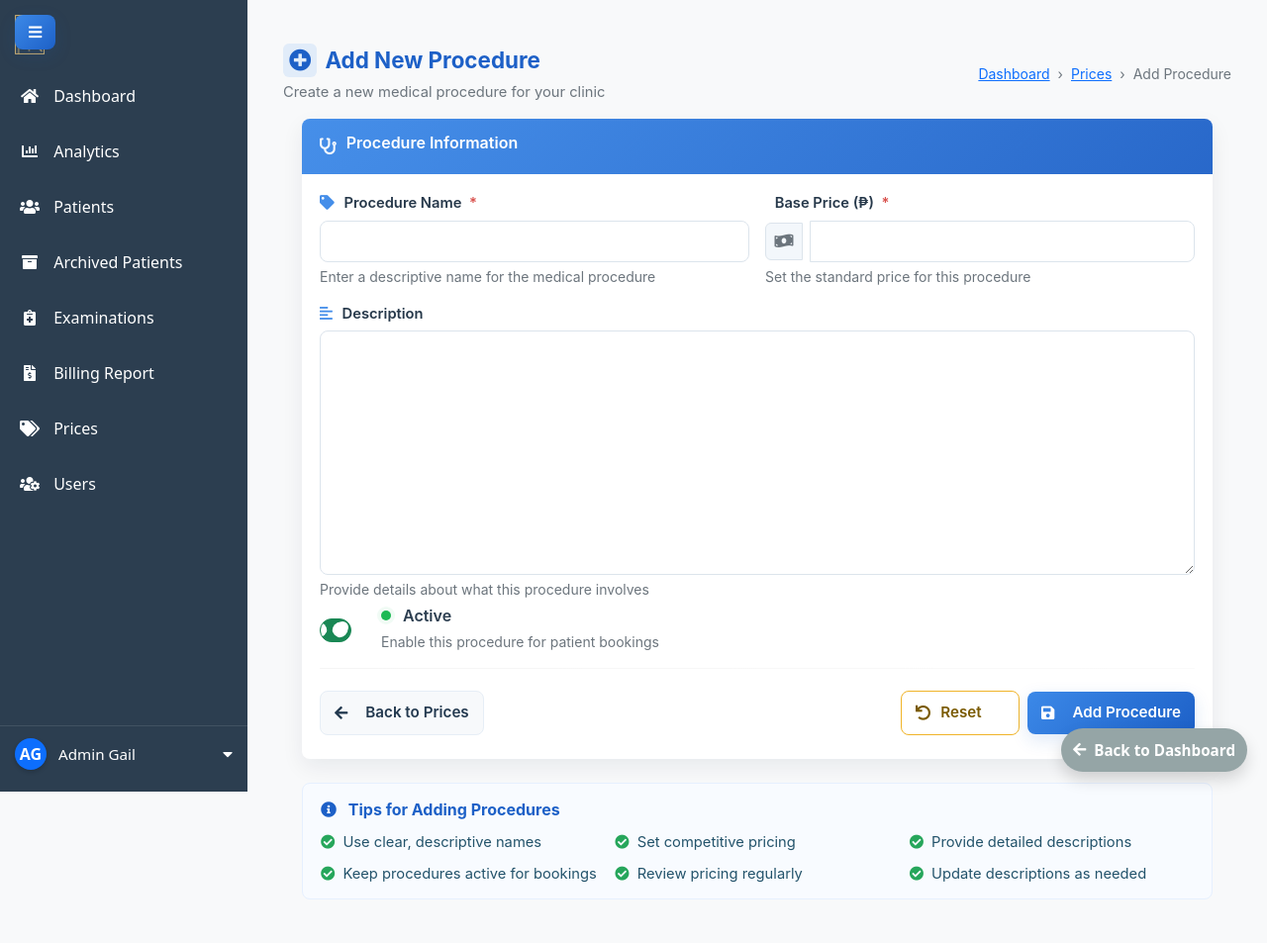
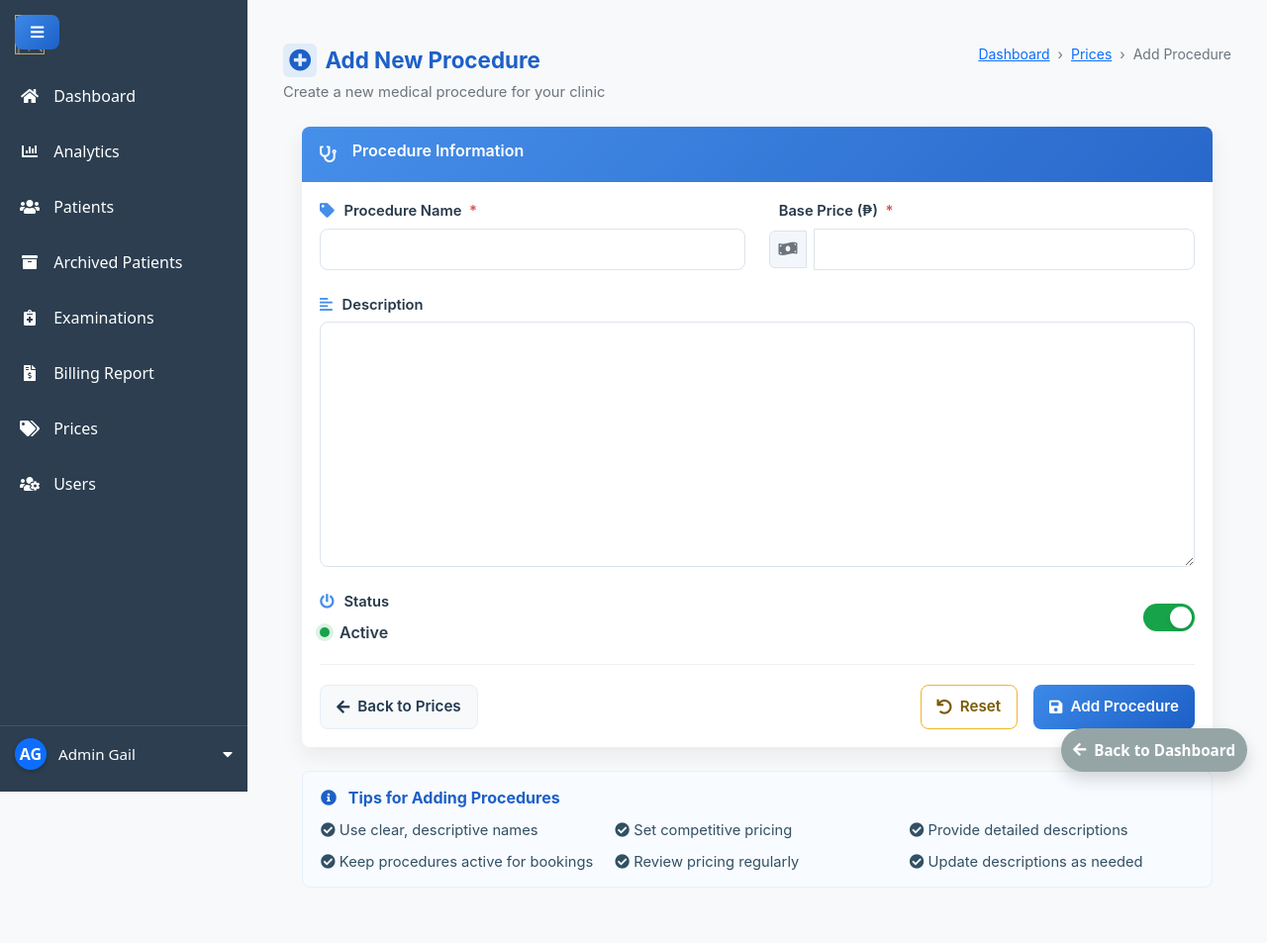
Before and after one commit to carlosinag/comebackcapstone, a Django app: page /custom-admin/add-procedure/ in a window 1280 px wide. Shown: the whole page at 99% size. After the commit the page ends 897 px from the top, so only its background shows below. Run offline with Django 5.2, Linux system fonts and the light colour scheme; a user stored in the database is signed in; some libraries are stand-ins or nearby versions.

Commit message:
now playing, graduation march

```diff
--- a/templates/admin/add_procedure_new.html
+++ b/templates/admin/add_procedure_new.html
@@ -1,21 +1,148 @@
 {% extends 'base.html' %}
 
+{% block skeleton %}
+{% endblock %}
+
 {% block title %}Add New Procedure{% endblock %}
+
+{% block extra_css %}
+<style>
+  :root{
+    --blue-600: #1d60c7;
+    --blue-500: #3c89e8;
+    --bg: #fbfdff;
+    --muted: #6c757d;
+    --card-radius: 8px;
+    --card-shadow: 0 8px 22px rgba(15, 32, 63, 0.07);
+    --gap: 12px;
+    --control-border: #dce4ec;
+    --success: #16a34a;
+    --gray-300: #d1d5db;
+  }
+
+  .page-wrap { max-width: 1200px; margin: 0 auto; color: #213547; font-family: Inter, system-ui, -apple-system, "Segoe UI", Roboto, "Helvetica Neue", Arial; }
+  .page-header { margin-bottom: 8px; }
+  .title { font-size: 1.4rem; font-weight: 700; margin: 0; color: var(--blue-600); display:flex; align-items:center; gap:8px; }
+  .title-icon { background: rgba(60,137,232,0.12); color: var(--blue-600); padding: 6px; border-radius: 6px; display:inline-flex; align-items:center; justify-content:center; }
+  .subtitle { font-size: .92rem; color: var(--muted); margin: 4px 0 0; }
+
+  .breadcrumb { background: transparent; padding:0; margin:0; }
+
+  .main-card { width: 100%; max-width: 920px; border-radius: var(--card-radius); overflow: hidden; box-shadow: var(--card-shadow); background: white; }
+  .card-top { background: linear-gradient(135deg, rgba(60,137,232,0.95), rgba(29,96,199,0.95)); color: #fff; padding: 12px 18px; display:flex; align-items:center; gap:12px; }
+  .card-top .fa-stethoscope { font-size: 1.05rem; opacity: 0.95; }
+  .card-title { font-weight: 600; font-size: 1rem; }
+
+  .card-body { padding: 18px; }
+
+  .field-label { font-size: .92rem; font-weight: 600; display:block; color:#26384a; margin-bottom:6px; }
+  .field-icon { color: var(--blue-500); margin-right:6px; opacity: .95; }
+  .req { color: #d9534f; margin-left:4px; font-weight:600; }
+
+  input[type="text"], input[type="number"], .form-control, textarea, select {
+    width:100%; border-radius: 8px; border: 1.5px solid var(--control-border);
+    padding: .55rem .65rem; font-size: .95rem; outline: none;
+    transition: all .15s ease; background: #fff; color: #213547; box-sizing: border-box;
+  }
+
+  textarea { min-height: 150px; resize: vertical; padding-top: .7rem; }
+
+  input:focus, textarea:focus, select:focus {
+    border-color: var(--blue-500);
+    box-shadow: 0 0 0 6px rgba(60,137,232,0.07);
+  }
+
+  .input-group.compact { display:flex; align-items:center; gap:8px; }
+  .input-group-prepend { width:38px; height:38px; border-radius:6px; background:#f3f7fb; color: var(--muted); border:1px solid var(--control-border); display:flex; align-items:center; justify-content:center; }
+  .input-group-prepend .fa-money-bill-wave { font-size: .95rem; }
+
+  .field-help { color: var(--muted); font-size: .87rem; margin-top:4px; }
+
+  /* Toggle switch */
+  .switch {
+    position: relative;
+    display: inline-block;
+    width: 52px;
+    height: 28px;
+  }
+  .switch input { opacity: 0; width: 0; height: 0; }
+  .slider {
+    position: absolute;
+    cursor: pointer;
+    top: 0; left: 0; right: 0; bottom: 0;
+    background-color: var(--gray-300);
+    transition: .3s;
+    border-radius: 34px;
+  }
+  .slider:before {
+    position: absolute;
+    content: "";
+    height: 22px;
+    width: 22px;
+    left: 3px;
+    bottom: 3px;
+    background-color: white;
+    transition: .3s;
+    border-radius: 50%;
+    box-shadow: 0 2px 4px rgba(0,0,0,0.1);
+  }
+  input:checked + .slider {
+    background-color: var(--success);
+  }
+  input:checked + .slider:before {
+    transform: translateX(24px);
+  }
+
+  .status-display {
+    display: flex;
+    align-items: center;
+    gap: 10px;
+    font-weight: 600;
+    color: #2c3e50;
+  }
+  .status-dot {
+    width: 10px;
+    height: 10px;
+    border-radius: 50%;
+    background: #d3dbe4;
+    transition: background .2s;
+  }
+  .status-dot.active {
+    background: #16a34a;
+    box-shadow: 0 0 0 4px rgba(22,163,74,0.15);
+  }
+
+  .divider { height:1px; background: rgba(0,0,0,0.06); margin: 20px 0; }
+
+  .btn { border-radius: 8px; padding: 10px 16px; font-weight:600; font-size:.95rem; border: none; cursor: pointer; display:inline-flex; align-items:center; gap:8px; transition: all .2s; }
+  .btn-ghost { background: #f7f9fb; color:#23394f; border:1px solid #e6eef6; }
+  .btn-outline-warning { background: transparent; border: 1.5px solid #f0b429; color:#7a5a02; }
+  .btn-primary { background: linear-gradient(135deg, var(--blue-500), var(--blue-600)); color:#fff; }
+
+  .tips-box { background: #f8fbff; border: 1px solid #e6f0ff; padding: 14px 18px; border-radius:8px; width:100%; max-width:920px; }
+  .tips-header { font-weight:700; color:var(--blue-600); margin-bottom:10px; }
+  .tips-grid { display:grid; grid-template-columns:repeat(3, 1fr); gap:10px; font-size:.92rem; color:#325063; }
+
+  @media (max-width: 640px) {
+    .tips-grid { grid-template-columns:1fr; }
+  }
+</style>
+{% endblock %}
 
 {% block content %}
 <div class="page-wrap px-3 py-4">
 
   <!-- Header -->
-  <div class="page-header d-flex justify-content-between align-items-start mb-3">
+  <div class="page-header d-flex justify-content-between align-items-start mb-4">
     <div>
       <h1 class="title">
-        <span class="title-icon"> <i class="fas fa-plus-circle"></i> </span>
+        <span class="title-icon"><i class="fas fa-plus-circle"></i></span>
         Add New Procedure
       </h1>
       <p class="subtitle">Create a new medical procedure for your clinic</p>
     </div>
 
-    <nav aria-label="breadcrumb" class="breadcrumb-wrap">
+    <nav aria-label="breadcrumb">
       <ol class="breadcrumb small mb-0">
         <li class="breadcrumb-item"><a href="{% url 'admin_dashboard' %}">Dashboard</a></li>
         <li class="breadcrumb-item"><a href="{% url 'admin_prices' %}">Prices</a></li>
@@ -24,106 +151,86 @@
     </nav>
   </div>
 
-  <!-- Main content area -->
+  <!-- Main Card -->
   <div class="d-flex justify-content-center">
     <div class="main-card">
 
-      <!-- Card header -->
       <div class="card-top">
-        <div class="card-top-left">
+        <div class="d-flex align-items-center gap-3">
           <i class="fas fa-stethoscope"></i>
           <span class="card-title">Procedure Information</span>
         </div>
       </div>
 
-      <!-- Card body / Form -->
       <div class="card-body">
         <form method="POST" action="{% url 'add_service' %}" novalidate id="procedure-form">
           {% csrf_token %}
 
-          <div class="row gx-3 gy-3">
-            <!-- Left column -->
+          <div class="row gx-4 gy-4">
+
             <div class="col-md-6">
-              <label for="{{ form.name.id_for_label }}" class="field-label">
-                <i class="fas fa-tag field-icon"></i> Procedure Name <span class="req">*</span>
-              </label>
+              <label class="field-label"><i class="fas fa-tag field-icon"></i> Procedure Name <span class="req">*</span></label>
               {{ form.name }}
-              {% if form.name.errors %}
-                <div class="invalid-feedback d-block small mt-1">{{ form.name.errors.0 }}</div>
-              {% endif %}
-              <div class="field-help small text-muted mt-1">Enter a descriptive name for the medical procedure</div>
             </div>
 
-            <!-- Right column -->
             <div class="col-md-6">
-              <label for="{{ form.base_price.id_for_label }}" class="field-label">
-                <i class="fas fa-peso-sign field-icon"></i> Base Price (₱) <span class="req">*</span>
-              </label>
-
+              <label class="field-label"><i class="fas fa-peso-sign field-icon"></i> Base Price (₱) <span class="req">*</span></label>
               <div class="input-group compact">
                 <span class="input-group-prepend"><i class="fas fa-money-bill-wave"></i></span>
                 {{ form.base_price }}
               </div>
-              {% if form.base_price.errors %}
-                <div class="invalid-feedback d-block small mt-1">{{ form.base_price.errors.0 }}</div>
-              {% endif %}
-              <div class="field-help small text-muted mt-1">Set the standard price for this procedure</div>
             </div>
 
-            <!-- Description - full width -->
             <div class="col-12">
-              <label for="{{ form.description.id_for_label }}" class="field-label">
-                <i class="fas fa-align-left field-icon"></i> Description
-              </label>
+              <label class="field-label"><i class="fas fa-align-left field-icon"></i> Description</label>
               {{ form.description }}
-              {% if form.description.errors %}
-                <div class="invalid-feedback d-block small mt-1">{{ form.description.errors.0 }}</div>
-              {% endif %}
-              <div class="field-help small text-muted mt-1">Provide details about what this procedure involves</div>
             </div>
 
-            <!-- Status / Toggle -->
-            <div class="col-12 d-flex align-items-center gap-3 mt-1">
-              <div class="form-check form-switch">
-                {{ form.is_active }}
+            <div class="col-12">
+              <div class="d-flex align-items-center justify-content-between flex-wrap gap-3">
+                <div>
+                  <div class="field-label mb-2">
+                    <i class="fas fa-power-off field-icon"></i> Status
+                  </div>
+                  <div class="status-display">
+                    <span class="status-dot" id="status-dot"></span>
+                    <span id="status-label">Active</span>
+                  </div>
+                </div>
+
+                <label class="switch">
+                  {{ form.is_active }}
+                  <span class="slider round"></span>
+                </label>
               </div>
+            </div>
 
-              <div>
-                <div class="d-flex align-items-center">
-                  <span id="status-bullet" class="status-bullet active"></span>
-                  <span id="status-text" class="status-label">Active</span>
-                </div>
-                <div class="field-help small text-muted mt-1">Enable this procedure for patient bookings</div>
-              </div>
+          </div>
+
+          <div class="divider"></div>
+
+          <!-- Buttons -->
+          <div class="action-row d-flex justify-content-between align-items-center flex-wrap gap-3">
+            <a href="{% url 'admin_prices' %}" class="btn btn-ghost">
+              <i class="fas fa-arrow-left"></i> Back to Prices
+            </a>
+
+            <div class="action-buttons d-flex gap-3">
+              <button type="reset" class="btn btn-outline-warning">
+                <i class="fas fa-undo"></i> Reset
+              </button>
+              <button type="submit" class="btn btn-primary">
+                <i class="fas fa-save"></i> Add Procedure
+              </button>
             </div>
           </div>
 
-          <!-- Separator -->
-          <div class="divider"></div>
-
-          <!-- Action bar -->
-          <div class="action-row d-flex justify-content-between align-items-center">
-            <a href="{% url 'admin_prices' %}" class="btn btn-ghost">
-              <i class="fas fa-arrow-left me-2"></i> Back to Prices
-            </a>
-
-            <div class="action-buttons d-flex align-items-center gap-2">
-              <button type="reset" class="btn btn-outline-warning">
-                <i class="fas fa-undo"></i> Reset
-              </button>
-
-              <button type="submit" class="btn btn-primary">
-                <i class="fas fa-save me-2"></i> Add Procedure
-              </button>
-            </div>
-          </div>
         </form>
       </div>
-
     </div>
   </div>
 
-  <!-- Tips -->
+  <!-- Tips Section -->
   <div class="info-row d-flex justify-content-center mt-4">
     <div class="tips-box">
       <div class="tips-header"><i class="fas fa-info-circle me-2"></i> Tips for Adding Procedures</div>
@@ -137,238 +244,58 @@
       </div>
     </div>
   </div>
+
 </div>
+{% endblock %}
 
+{% block extra_js %}
+<script>
+document.addEventListener('DOMContentLoaded', function () {
+  const toggle = document.querySelector('#{{ form.is_active.id_for_label }}');
+  const statusDot = document.getElementById('status-dot');
+  const statusLabel = document.getElementById('status-label');
 
-<!-- Styles -->
-<style>
-  :root{
-    --blue-600: #1d60c7;
-    --blue-500: #3c89e8;
-    --bg: #fbfdff;
-    --muted: #6c757d;
-    --card-radius: 8px;
-    --card-shadow: 0 8px 22px rgba(15, 32, 63, 0.07);
-    --gap: 12px;
-    --control-border: #dce4ec;
+  function updateStatus() {
+    if (toggle.checked) {
+      statusLabel.textContent = 'Active';
+      statusDot.classList.add('active');
+    } else {
+      statusLabel.textContent = 'Inactive';
+      statusDot.classList.remove('active');
+    }
   }
 
-  .page-wrap { max-width: 1200px; margin: 0 auto; color: #213547; font-family: Inter, system-ui, -apple-system, "Segoe UI", Roboto, "Helvetica Neue", Arial; }
-  .page-header { margin-bottom: 8px; }
-  .title { font-size: 1.4rem; font-weight: 700; margin: 0; color: var(--blue-600); display:flex; align-items:center; gap:8px; }
-  .title-icon { background: rgba(60,137,232,0.12); color: var(--blue-600); padding: 6px; border-radius: 6px; display:inline-flex; align-items:center; justify-content:center; }
-  .subtitle { font-size: .92rem; color: var(--muted); margin: 4px 0 0; }
+  updateStatus();
+  toggle.addEventListener('change', updateStatus);
 
-  .breadcrumb-wrap { align-self: center; }
-  .breadcrumb { background: transparent; padding:0; margin:0; }
-
-  /* Main card */
-  .main-card { width: 100%; max-width: 920px; border-radius: var(--card-radius); overflow: hidden; box-shadow: var(--card-shadow); background: white; }
-  .card-top { background: linear-gradient(135deg, rgba(60,137,232,0.95), rgba(29,96,199,0.95)); color: #fff; padding: 12px 18px; display:flex; align-items:center; gap:12px; }
-  .card-top-left { display:flex; align-items:center; gap:10px; }
-  .card-top .fa-stethoscope { font-size: 1.05rem; opacity: 0.95; }
-  .card-title { font-weight: 600; font-size: 1rem; }
-
-  .card-body { padding: 18px; }
-
-  /* fields */
-  .field-label { font-size: .92rem; font-weight: 600; display:block; color:#26384a; margin-bottom:6px; }
-  .field-icon { color: var(--blue-500); margin-right:6px; opacity: .95; }
-  .req { color: #d9534f; margin-left:4px; font-weight:600; }
-
-  input[type="text"], input[type="number"], .form-control, textarea, select {
-    width:100%;
-    border-radius: 8px;
-    border: 1.5px solid var(--control-border);
-    padding: .55rem .65rem;
-    font-size: .95rem;
-    outline: none;
-    transition: box-shadow .15s ease, border-color .15s ease;
-    background: #fff;
-    color: #213547;
-    box-sizing: border-box;
+  const priceInput = document.getElementById('{{ form.base_price.id_for_label }}');
+  if (priceInput) {
+    priceInput.addEventListener('input', (e) => {
+      let val = e.target.value.replace(/[^0-9.]/g, '');
+      const parts = val.split('.');
+      if (parts.length > 2) val = parts[0] + '.' + parts.slice(1).join('');
+      e.target.value = val;
+    });
   }
 
-  textarea { min-height: 150px; resize: vertical; padding-top: .7rem; }
-
-  input:focus, textarea:focus {
-    border-color: var(--blue-500);
-    box-shadow: 0 0 0 6px rgba(60,137,232,0.07);
-  }
-
-  .input-group.compact { display:flex; align-items:center; gap:8px; }
-  .input-group-prepend { display:inline-flex; align-items:center; justify-content:center; width:38px; height:38px; border-radius:6px; background:#f3f7fb; color: var(--muted); border:1px solid var(--control-border); }
-  .input-group-prepend .fa-money-bill-wave { font-size: .95rem; }
-
-  .field-help { color: var(--muted); }
-
-  /* switch & status */
-  .form-check.form-switch { --bs-switch-height: 22px; margin: 0; padding-right: 6px; }
-  .form-check-input { width: 2.6rem; height: 1.45rem; cursor:pointer; vertical-align: middle; background: #f0f3f7; border-radius: 999px; border: 1px solid #d0d7df; position: relative; }
-  .form-check-input:checked { background: #198754; border-color: #198754; }
-  .form-check-input::after { content:""; position:absolute; top: 2px; left: 2px; width: 12px; height: 12px; background: white; border-radius: 50%; transition: transform .12s ease; }
-  .form-check-input:checked::after { transform: translateX(14px); }
-
-  .status-bullet { width:10px; height:10px; border-radius:50%; margin-right:8px; display:inline-block; background:#e9ecef; }
-  .status-bullet.active { background: #1db954; box-shadow: 0 0 0 4px rgba(29,185,84,0.06); }
-  .status-bullet.inactive { background: #d3dbe4; box-shadow:none; }
-  .status-label { font-weight:600; color:#2c3e50; margin-left:4px; }
-
-  .divider { height:1px; background: linear-gradient(90deg, rgba(0,0,0,0.04), rgba(0,0,0,0.02)); margin: 16px 0; border-radius:2px; }
-
-  /* action row */
-  .action-row { padding: 6px 0; }
-  .btn { border-radius: 8px; padding: 10px 14px; font-weight:600; font-size:.95rem; border: none; cursor: pointer; display:inline-flex; align-items:center; gap:10px; }
-  .btn:focus { outline: none; box-shadow: 0 0 0 6px rgba(60,137,232,0.06); }
-
-  .btn-ghost { background: #f7f9fb; color:#23394f; border:1px solid #e6eef6; }
-  .btn-ghost:hover { background:#f0f6fb; transform: translateY(-1px); box-shadow: 0 6px 14px rgba(19,48,69,0.04); }
-
-  .btn-outline-warning { background: transparent; border: 1.5px solid #f0b429; color:#7a5a02; }
-  .btn-outline-warning:hover { background:#fff5e6; transform: translateY(-1px); }
-
-  .btn-primary { background: linear-gradient(135deg, var(--blue-500), var(--blue-600)); color:#fff; box-shadow: 0 6px 18px rgba(29,96,199,0.14); }
-  .btn-primary:hover { transform: translateY(-2px); box-shadow: 0 10px 30px rgba(29,96,199,0.16); }
-
-  .action-buttons .btn { min-width:120px; }
-
-  /* tips box */
-  .tips-box { background: #f8fbff; border: 1px solid #e6f0ff; padding: 14px 18px; border-radius:8px; width:100%; max-width:920px; }
-  .tips-header { font-weight:700; color:var(--blue-600); margin-bottom:10px; }
-  .tips-grid { display:grid; grid-template-columns:repeat(3, 1fr); gap:10px; font-size:.92rem; color:#325063; }
-  .tip { display:flex; gap:8px; align-items:center; color:#23536b; }
-
-  .tip .fa-check-circle { color:#26a65b; font-size:.9rem; }
-
-  /* responsive */
-  @media (max-width: 900px) {
-    .tips-grid { grid-template-columns:repeat(2,1fr); }
-    .action-buttons { width:100%; justify-content:flex-end; gap:8px; }
-  }
-  @media (max-width: 640px) {
-    .title { font-size:1.18rem; }
-    .main-card { margin: 0 8px; }
-    .tips-grid { grid-template-columns:1fr; }
-    .action-row { flex-direction: column; gap:10px; align-items:stretch; }
-    .action-buttons { justify-content:flex-end; width:100%; }
-    .action-buttons .btn { width:48%; }
-  }
-</style>
-
-<script>
-// Enhanced form interactions
-document.addEventListener('DOMContentLoaded', function() {
-    // Status toggle animation
-    const statusToggle = document.getElementById('{{ form.is_active.id_for_label }}');
-    const statusText = document.getElementById('status-text');
-
-    if (statusToggle) {
-        statusToggle.addEventListener('change', function() {
-            if (this.checked) {
-                statusText.innerHTML = '<i class="fas fa-check-circle me-1"></i> Active';
-                statusText.className = 'badge bg-success-subtle text-success';
-            } else {
-                statusText.innerHTML = '<i class="fas fa-times-circle me-1"></i> Inactive';
-                statusText.className = 'badge bg-danger-subtle text-danger';
-            }
-        });
-    }
-
-    // Form validation enhancement
-    const form = document.querySelector('form');
-    const requiredFields = form.querySelectorAll('[required]');
-
-    requiredFields.forEach(field => {
-        field.addEventListener('blur', function() {
-            if (this.value.trim() === '') {
-                this.classList.add('is-invalid');
-            } else {
-                this.classList.remove('is-invalid');
-                this.classList.add('is-valid');
-            }
-        });
-
-        field.addEventListener('input', function() {
-            if (this.classList.contains('is-invalid') && this.value.trim() !== '') {
-                this.classList.remove('is-invalid');
-                this.classList.add('is-valid');
-            }
-        });
+  document.querySelectorAll('textarea').forEach(ta => {
+    ta.addEventListener('input', function() {
+      ta.style.height = 'auto';
+      ta.style.height = ta.scrollHeight + 'px';
     });
-
-    // Price input formatting
-    const priceField = document.getElementById('{{ form.base_price.id_for_label }}');
-    if (priceField) {
-        priceField.addEventListener('input', function(e) {
-            // Allow only numbers and decimal point
-            let value = e.target.value.replace(/[^0-9.]/g, '');
-            // Ensure only one decimal point
-            const parts = value.split('.');
-            if (parts.length > 2) {
-                value = parts[0] + '.' + parts.slice(1).join('');
-            }
-            e.target.value = value;
-        });
-    }
-
-    // Auto-resize textarea
-    const textareas = document.querySelectorAll('textarea');
-    textareas.forEach(textarea => {
-        textarea.addEventListener('input', function() {
-            this.style.height = 'auto';
-            this.style.height = (this.scrollHeight) + 'px';
-        });
-    });
+    ta.dispatchEvent(new Event('input'));
+  });
 });
 </script>
 
-<!-- Small script: add classes to raw form fields & update status label -->
 <script>
-  (function(){
-    const form = document.getElementById('procedure-form');
-    if (!form) return;
-
-    // Add sane default classes to form inputs if not set in widgets
-    const inputs = form.querySelectorAll('input, textarea, select');
-    inputs.forEach(el => {
-      const t = el.tagName.toLowerCase();
-      if (el.classList.length === 0) {
-        if (t === 'input' && (el.type === 'checkbox' || el.type === 'radio')) {
-          el.classList.add('form-check-input');
-        } else {
-          el.classList.add('form-control');
-        }
-      }
-    });
-
-    // Find the status checkbox (is_active)
-    const statusCheckbox = form.querySelector('input[type="checkbox"], input[type="radio"]');
-    const statusText = document.getElementById('status-text');
-    const statusBullet = document.getElementById('status-bullet');
-
-    function updateStatusUI() {
-      if (!statusCheckbox) return;
-      const checked = statusCheckbox.checked;
-      if (checked) {
-        statusText.textContent = 'Active';
-        statusBullet.classList.remove('inactive');
-        statusBullet.classList.add('active');
-      } else {
-        statusText.textContent = 'Inactive';
-        statusBullet.classList.remove('active');
-        statusBullet.classList.add('inactive');
-      }
+(() => {
+  document.querySelectorAll('#procedure-form input, #procedure-form textarea, #procedure-form select').forEach(el => {
+    if (!el.classList.length) {
+      if (el.type === 'checkbox') el.classList.add('form-check-input');
+      else el.classList.add('form-control');
     }
-
-    if (statusCheckbox) {
-      // ensure checkbox has appropriate class
-      if (!statusCheckbox.classList.contains('form-check-input')) {
-        statusCheckbox.classList.add('form-check-input');
-      }
-      statusCheckbox.addEventListener('change', updateStatusUI);
-      // initial
-      updateStatusUI();
-    }
-  })();
+  });
+})();
 </script>
 {% endblock %}
--- a/templates/admin/examinations.html
+++ b/templates/admin/examinations.html
@@ -26,9 +26,9 @@
     <div class="d-flex justify-content-between align-items-center mb-4">
         <h1 class="h3">Examinations Management</h1>
         <div>
-            <a href="#" class="btn btn-primary" onclick="alert('Please select a patient first to create an examination')">
+            <!-- <a href="#" class="btn btn-primary" onclick="alert('Please select a patient first to create an examination')">
                 <i class="fas fa-plus"></i> New Examination
-            </a>
+            </a> -->
             <button class="btn btn-success" onclick="exportToExcel()">
                 <i class="fas fa-file-excel"></i> Export to Excel
             </button>
```
Also changed, not shown: db.sqlite3.
